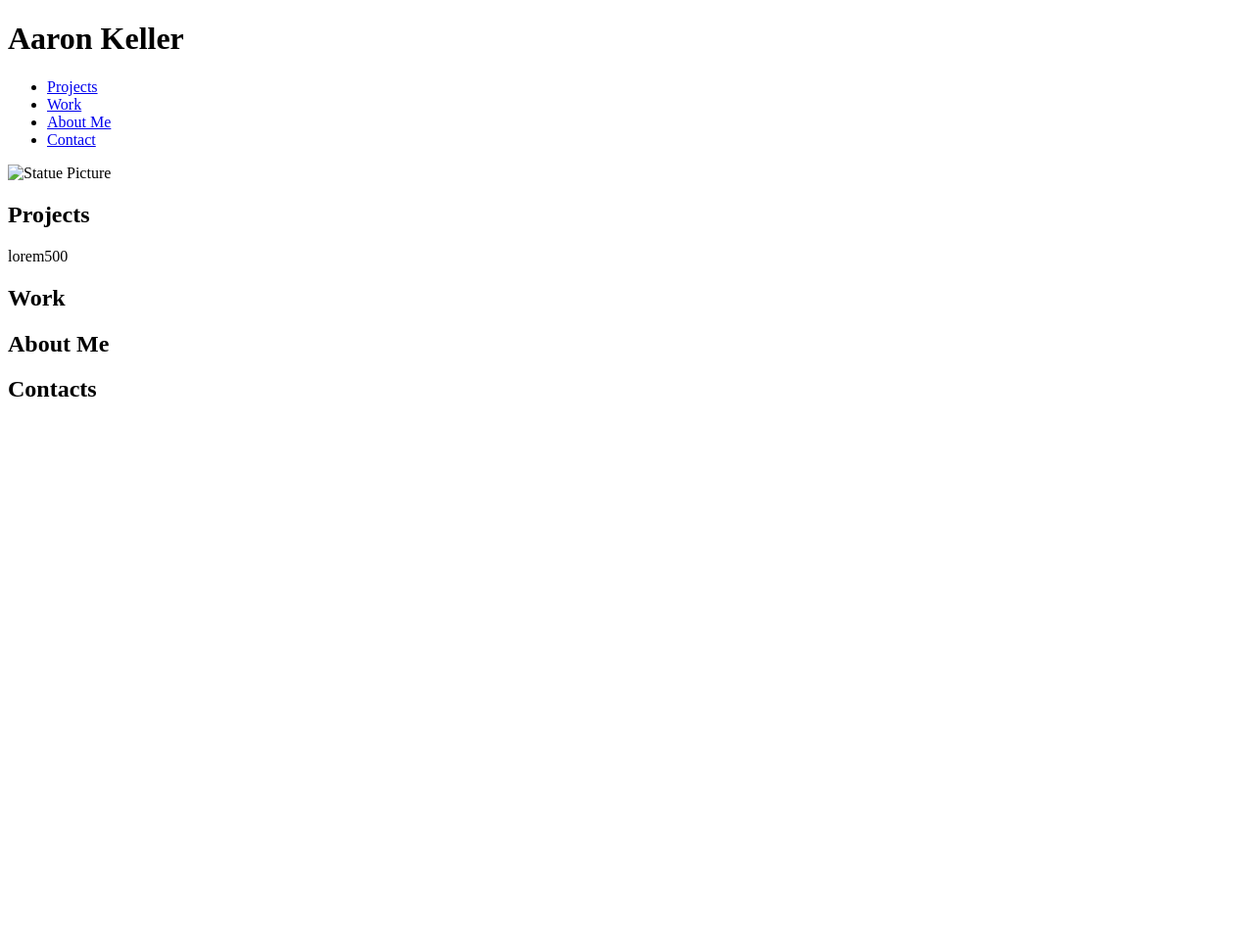
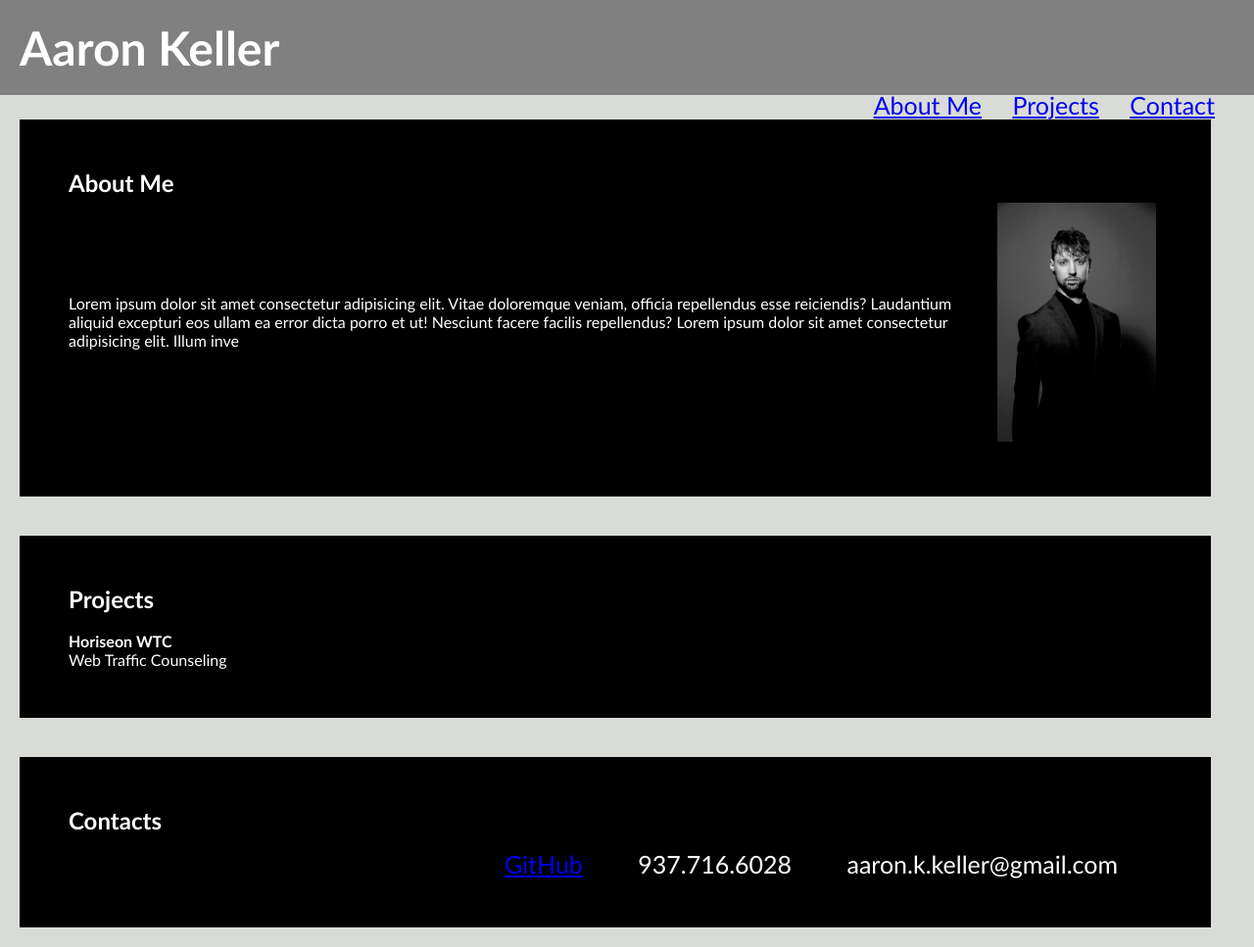
Before and after one commit to Bio-DigitalPulse/PersonalPortfolio, a plain HTML site: page index.html in a window 1280 px wide. Shown: the whole page at 98% size. Before the commit the page ends 800 px from the top, so only its background shows below. Drawn offline with Linux system fonts and the light colour scheme.

Commit message:
Various adjustments to the code, section sizing, adjustability, href tags and links functionality, etc.

```diff
--- a/assets/css/style.css
+++ b/assets/css/style.css
@@ -16,8 +16,6 @@ header {
 }
 
 header h1 {
-  display: grid;
-  grid-template-columns: 1fr;
   font-size: 48px;
 }
 
@@ -27,6 +25,7 @@ header nav {
   float: right;
   font-family: 'Gill Sans', 'Gill Sans MT', "Calibri" , 'Trebuchet MS', sans-serif;
   font-size: 25px;
+  color: lightgray;
 }
 
 header nav ul {
@@ -41,8 +40,10 @@ header nav ul li {
 main {
   width: 95%;
   display: grid;
-  grid-template-columns: 1fr, 1fr, fr;
+  grid-gap: 20px;
   margin-left: 20px;
+  margin-right: 40px;
+  grid-template-rows: auto auto auto;
 }
 
 
@@ -55,6 +56,47 @@ section {
   color: #ffffff;
 }
 
+.aboutmeclass {
+  display: table;
+}
+
+.aboutmeclass img {
+  padding: 6px;
+  display: grid;
+  max-width: 100%;
+  max-height: auto;
+}
+
+.aboutmeclass span {
+  display: table-cell;
+  vertical-align: middle;
+}
+
+.projectclass img {
+  padding: 6px;
+  display: grid;
+  max-width: 100%;
+  max-height: auto;
+}
+
+.contactclass {
+  padding-top: 15px;
+  margin-right: 20px;
+  float: right;
+  font-family: 'Gill Sans', 'Gill Sans MT', "Calibri" , 'Trebuchet MS', sans-serif;
+  font-size: 25px;
+  color: white;
+}
+
+.contactclass ul {
+  list-style-type: none;
+}
+
+.contactclass ul li {
+  display: inline-block;
+  margin-left: 25px;
+  margin-right: 25px;
+}
 
 @media screen and (max-width: 768px) {
 
@@ -64,11 +106,11 @@ section {
   }
 
   header {
-    background: #772014;
+    background: darkgray;
   }
 
   nav,
   footer {
-    background-color: #bb8588;
+    background-color:lightslategray;
   }
 }
--- a/index.html
+++ b/index.html
@@ -2,7 +2,7 @@
 <html lang="en-US">
 <head>
   <meta charset="UTF-8">
-  <link rel="stylesheet" href=".assets\css\style.css">
+  <link rel="stylesheet" href=".\assets\css\style.css">
   <title>Aaron Keller</title>
 </head>
 
@@ -14,41 +14,55 @@
         <nav>
           <ul>
             <li>
+              <a href="#aboutme">About Me</a></li>
+            <li>
               <a href="#projects">Projects</a></li>
-            <li>
-              <a href="#work">Work</a></li>
-            <li>
-              <a href="#aboutme">About Me</a></li>
             <li>
               <a href="#contact">Contact</a></li>
           </ul>
           </nav>
-      </header>
+    </header>
 
-      <div>
-      <img src=".assets\images\michele-caliani-iLAAT1E-H_8-unsplash.jpg" alt="Statue Picture" width="300px" height="300px"
-      </div>
-      <main>
+    <main>
+        <section id="aboutme">
+            <h2>About Me</h2>
+            <div class="aboutmeclass">
+            <span>
+              Lorem ipsum dolor sit amet consectetur adipisicing elit. Vitae doloremque veniam, officia repellendus esse reiciendis? Laudantium aliquid excepturi eos ullam ea error dicta porro et ut! Nesciunt facere facilis repellendus?
+              Lorem ipsum dolor sit amet consectetur adipisicing elit. Illum inve
+            </span>
+              <img src=".\images\Profile Size.jpg" alt="Statue Picture"/>
+            </div>
+            </section>
+
         <section id="projects">
           <h2>Projects</h2>
-          <p>
-            lorem500
-          </p>
+          <div class="projectsclass">
+            <img src=""/>
+          </div>
+            <div class="container">
+              <h4>Horiseon WTC</h4>
+              <p>Web Traffic Counseling</p>
+            </div>
         </section>
-        <section id="work">
-          <h2>Work</h2>
 
-        </section>
-        <section id="aboutme">
-          <h2>About Me</h2>
-        </section>
         <section id="contact">
           <h2>Contacts</h2>
+          <div class="contactclass">
+          <ul>
+            <li>
+              <a href="https://github.com/ascendedkrishna">GitHub</a></li>
+            <li>
+              <a>937.716.6028</a></li>
+            <li>
+              <a>aaron.k.keller@gmail.com</a></li>
+          </ul>
+          </div>
         </section>
-      </main>
+    </main>
 
-      <footer>
+    <footer>
 
-      </footer>
+    </footer>
 </body>
 </html>
```
Also changed, not shown: images/Profile Size.jpg (added), 1 other file.
